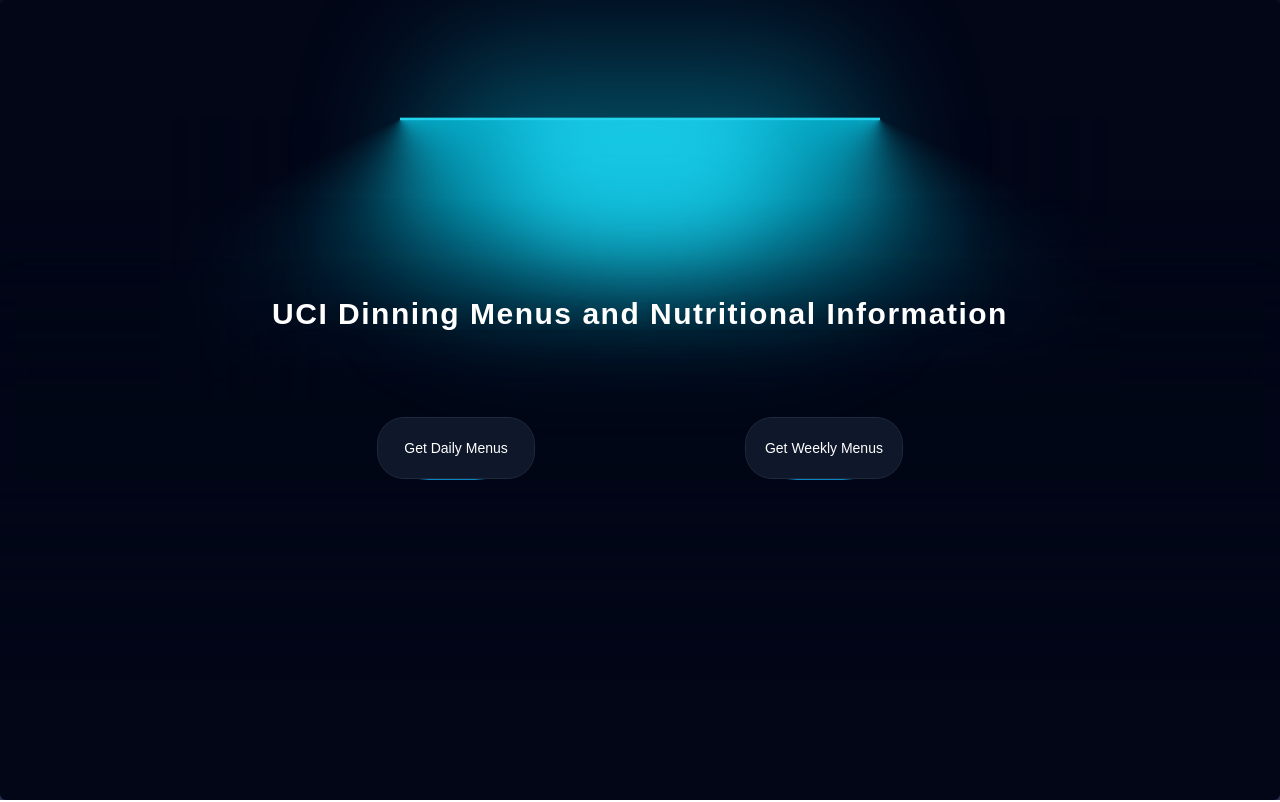
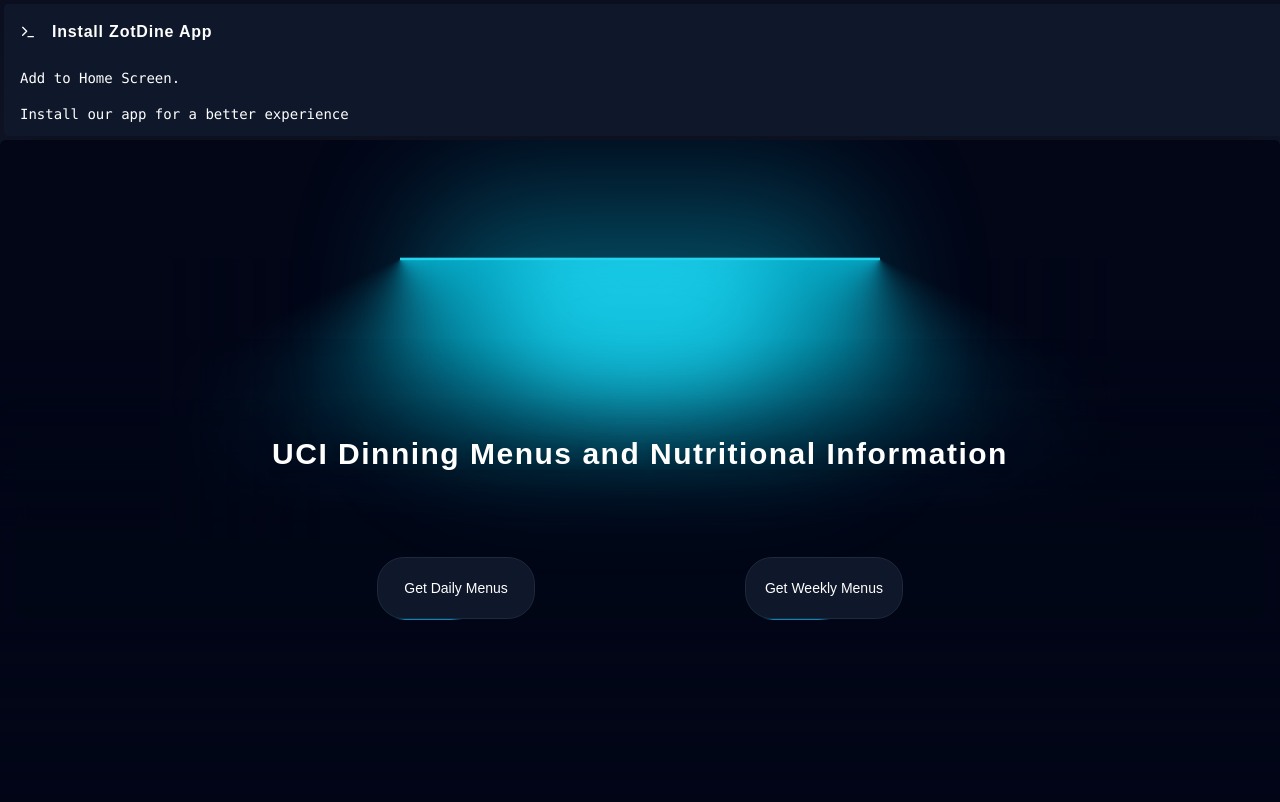
Before and after one commit to Phyopma/customized-zotMeal, a Next.js app: page / in a window 1280 px wide. Shown: the top 802 px of the page. Built offline with nearby package versions, Linux system fonts and the light colour scheme.

Commit message:
WPA alert added

```diff
--- a/next.config.mjs
+++ b/next.config.mjs
@@ -1,4 +1,43 @@
 /** @type {import('next').NextConfig} */
-const nextConfig = {};
+const nextConfig = {
+  async headers() {
+    return [
+      {
+        source: "/(.*)",
+        headers: [
+          {
+            key: "X-Content-Type-Options",
+            value: "nosniff",
+          },
+          {
+            key: "X-Frame-Options",
+            value: "DENY",
+          },
+          {
+            key: "Referrer-Policy",
+            value: "strict-origin-when-cross-origin",
+          },
+        ],
+      },
+      {
+        source: "/sw.js",
+        headers: [
+          {
+            key: "Content-Type",
+            value: "application/javascript; charset=utf-8",
+          },
+          {
+            key: "Cache-Control",
+            value: "no-cache, no-store, must-revalidate",
+          },
+          {
+            key: "Content-Security-Policy",
+            value: "default-src 'self'; script-src 'self'",
+          },
+        ],
+      },
+    ];
+  },
+};
 
 export default nextConfig;
--- /dev/null
+++ b/src/app/components/installPrompt.jsx
@@ -0,0 +1,41 @@
+import { useState, useEffect } from "react";
+import { Alert, AlertDescription, AlertTitle } from "@/components/ui/alert";
+import { Terminal, Share, Plus } from "lucide-react";
+
+export default function InstallPrompt() {
+  const [isIOS, setIsIOS] = useState(false);
+  const [isStandalone, setIsStandalone] = useState(false);
+
+  useEffect(() => {
+    setIsIOS(/iPad|iPhone|iPod/.test(navigator.userAgent) && !window.MSStream);
+
+    setIsStandalone(window.matchMedia("(display-mode: standalone)").matches);
+  }, []);
+
+  if (isStandalone) {
+    return null; // Don't show install button if already installed
+  }
+
+  return (
+    <Alert className="bg-primary text-white border-none items-center rounded-sm shadow-2xl m-1">
+      <AlertTitle className="tracking-wider flex flex-row items-center gap-4 text-base leading-8 font-semibold">
+        <Terminal className="h-4 w-4 stroke-white" />
+        <span>Install ZotDine App</span>
+      </AlertTitle>
+      <AlertDescription className="font-mono leading-5 items-start gap-4 flex flex-col">
+        <button className="pt-4 flex flex-col gap-4">
+          {!isIOS && "Add to Home Screen."}
+          <span>Install our app for a better experience</span>
+        </button>
+        {isIOS && (
+          <div className="flex items-center space-x-2">
+            <span>Tap share</span>
+            <Share className="h-4 w-4" />
+            <span>then "Add to Home Screen"</span>
+            <Plus className="h-4 w-4" />
+          </div>
+        )}
+      </AlertDescription>
+    </Alert>
+  );
+}
--- a/src/app/page.jsx
+++ b/src/app/page.jsx
@@ -3,6 +3,7 @@
 import { LampEffect } from "./components/lampEffect";
 import { useState, useEffect } from "react";
 import { locationParamsId } from "./queryParams/locationParams";
+import InstallPrompt from "./components/installPrompt";
 
 export default function Home() {
   const [urls, setUrls] = useState({ dailyURL: "", weeklyURL: "" });
@@ -32,5 +33,10 @@
     setUrls({ dailyURL, weeklyURL });
   }, [isMobile]);
 
-  return <LampEffect dailyURL={urls.dailyURL} weeklyURL={urls.weeklyURL} />;
+  return (
+    <>
+      <InstallPrompt />
+      <LampEffect dailyURL={urls.dailyURL} weeklyURL={urls.weeklyURL} />;
+    </>
+  );
 }
```
